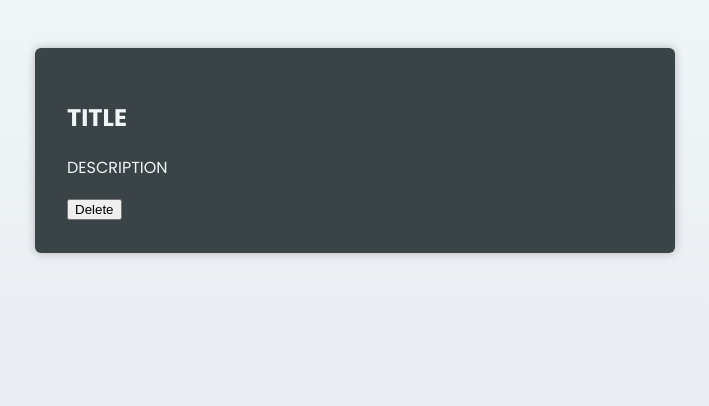
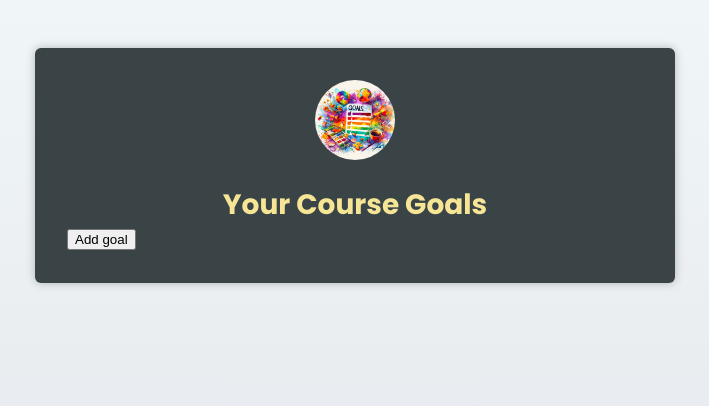
Before and after one commit to joao-zac/CourseGoal, a React (Vite) app: page / in a window 1280 px wide. Shown: the top 406 px of the page, without its empty margins (285-994 px from the left). Built offline with nearby package versions, Linux system fonts and the light colour scheme.

Commit message:
:sparkles: feat: Novos componentes

```diff
--- a/src/App.tsx
+++ b/src/App.tsx
@@ -1,13 +1,54 @@
 import CourseGoal from "./components/CourseGoal";
+import Header from "./components/Header";
+import goalsimg from "./assets/goals.jpg"
+import { useState } from "react";
 
 export default function App() {
+
+  type Tgoals = {
+    title: string;
+    description: string;
+    id: number;
+  }
+
+  const [goal, setGoal] = useState<Tgoals[]>([])
+
+  function handleAddGoal() {
+    setGoal(prevGoals => {
+
+      const newGoal:Tgoals  = {
+        id: Math.random(),
+        title: 'Learn React + TS',
+        description: 'Learn it in depth!'
+      };
+
+      return [...prevGoals, newGoal]
+    })
+  }
+
   return (
 
-  <main>
-    <CourseGoal />
-  </main>
+    <main>
+
+      <Header image={{ src: goalsimg, alt:'A list of goals' }}>
+        <h1>Your Course Goals</h1>
+      </Header>
+
+      <button onClick={handleAddGoal}>Add goal</button>
+
+      <ul>
+        {goal.map((goal) => (
+
+          <li key={goal.id}>
+
+            <CourseGoal title={goal.title} >
+              <p>{goal.description}</p>
+            </CourseGoal >
+
+          </li>
+        ))}
+      </ul>
+
+    </main>
   )
-
-
-
 }
--- a/src/components/CourseGoal.tsx
+++ b/src/components/CourseGoal.tsx
@@ -1,12 +1,21 @@
-export default function CourseGoal() {
+import { type PropsWithChildren } from "react";
+// import { type ReactNode } from "react";
 
+// type Props = {
+//     title: string;
+//     children: ReactNode
+// }
 
+type Props = PropsWithChildren<{title: string}>;
+
+export default function CourseGoal({ title, children }: Props) {
 
     return (
+
     <article>
         <div>
-            <h2>TITLE</h2>
-            <p>DESCRIPTION</p>
+            <h2>{title}</h2>
+            <p>{children}</p>
         </div>
         <button>Delete</button>
     </article>
--- /dev/null
+++ b/src/components/Header.tsx
@@ -0,0 +1,14 @@
+import { type PropsWithChildren } from 'react'
+
+type Props = PropsWithChildren<{image:{src:string, alt:string}}>
+
+const Header = ( {image, children} : Props) => {
+  return (
+    <header>
+        <img {...image} />
+        {children}
+    </header>
+  )
+}
+
+export default Header
```
